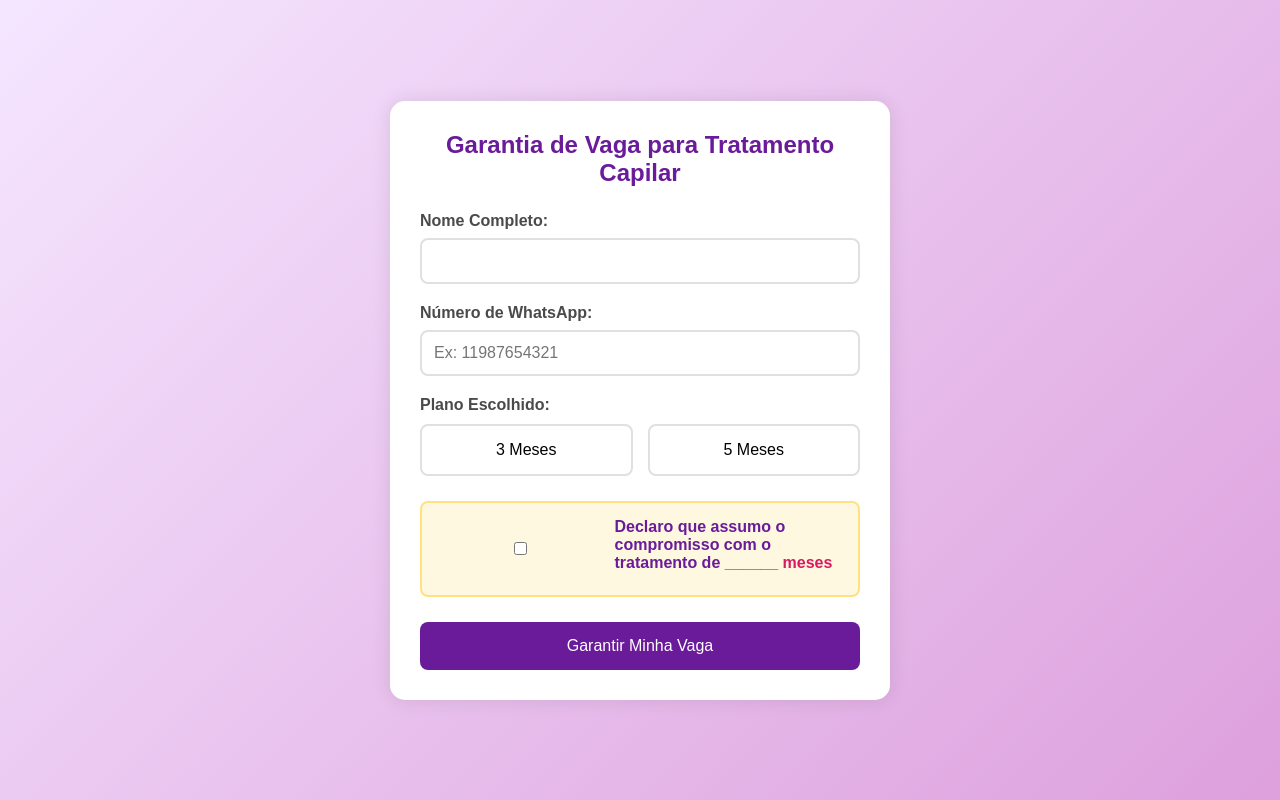
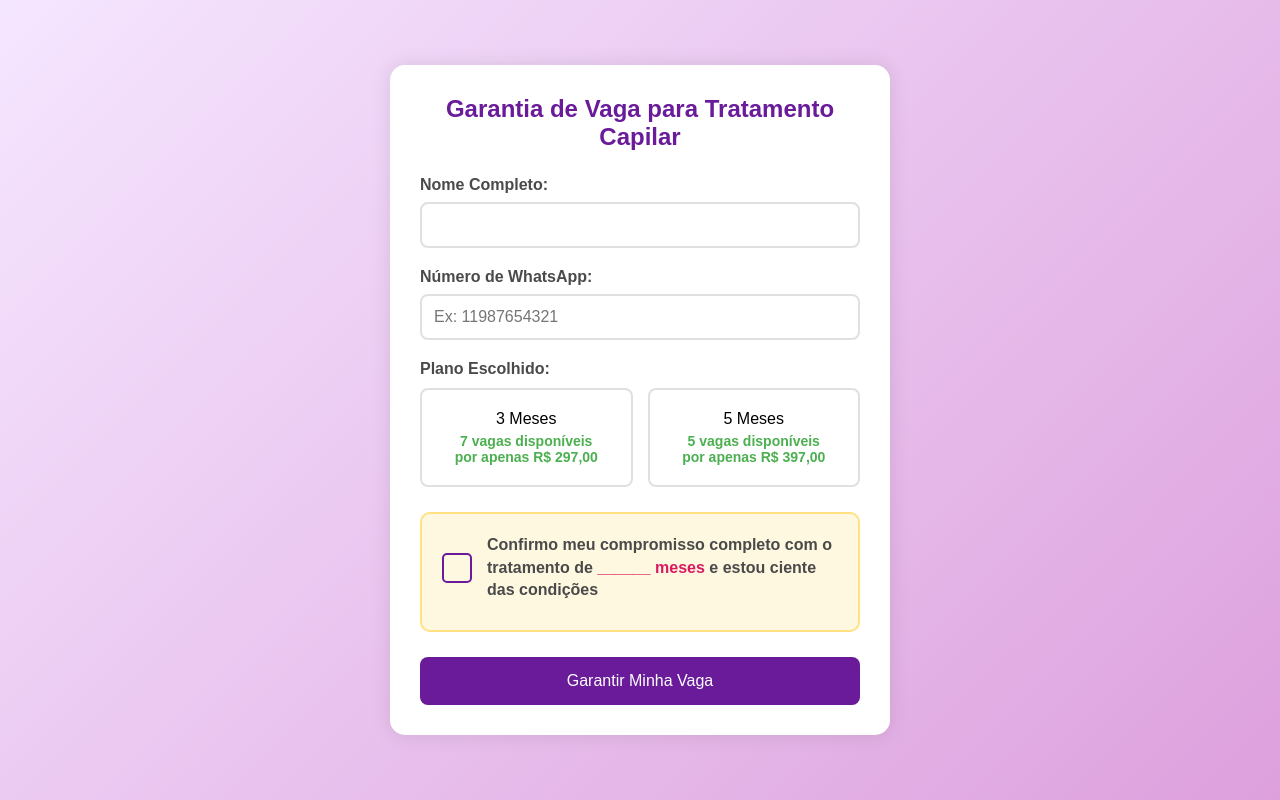
Before and after one commit to evoluaconstantemente/garantirvaga, a plain HTML site: page index.html in a window 1280 px wide. Drawn offline with Linux system fonts and the light colour scheme.

Commit message:
Update index.html

```diff
--- a/index.html
+++ b/index.html
@@ -65,7 +65,7 @@
         .plano-option {
             flex: 1;
             text-align: center;
-            padding: 15px;
+            padding: 20px 15px;
             border: 2px solid #e0e0e0;
             border-radius: 8px;
             cursor: pointer;
@@ -81,24 +81,72 @@
             background: #f8f1ff;
         }
 
+        .plano-details {
+            font-size: 14px;
+            margin-top: 5px;
+            color: #4CAF50;
+            font-weight: bold;
+        }
+
         .checkbox-group {
             background: #fff8e1;
-            padding: 15px;
-            border-radius: 8px;
+            padding: 20px;
+            border-radius: 10px;
             border: 2px solid #ffe082;
             margin: 25px 0;
         }
 
-        #compromisso-texto {
-            color: #6a1b9a;
-            font-weight: bold;
+        .custom-checkbox {
+            display: flex;
+            align-items: center;
+            gap: 15px;
+            cursor: pointer;
+        }
+
+        #compromisso {
+            display: none;
+        }
+
+        .checkmark {
+            width: 30px;
+            height: 30px;
+            border: 2px solid #6a1b9a;
+            border-radius: 5px;
+            display: flex;
+            align-items: center;
+            justify-content: center;
+            flex-shrink: 0;
+            transition: all 0.3s;
+        }
+
+        #compromisso:checked + .checkmark {
+            background: #6a1b9a;
+            border-color: #6a1b9a;
+        }
+
+        #compromisso:checked + .checkmark::after {
+            content: "✓";
+            color: white;
+            font-size: 20px;
+        }
+
+        .checkbox-text {
+            font-size: 16px;
+            line-height: 1.4;
         }
 
         .required-alert {
             color: #d32f2f;
             font-size: 14px;
-            margin-top: 5px;
+            margin-top: 10px;
             display: none;
+            align-items: center;
+            gap: 8px;
+        }
+
+        .alert-icon {
+            width: 20px;
+            height: 20px;
         }
 
         button {
@@ -133,6 +181,7 @@
             justify-content: center;
             gap: 10px;
             margin-top: 20px;
+            padding: 15px;
         }
 
         .whatsapp-button:hover {
@@ -158,22 +207,35 @@
             <div class="form-group">
                 <label>Plano Escolhido:</label>
                 <div class="plano-options">
-                    <div class="plano-option" onclick="selectPlano(3)">3 Meses</div>
-                    <div class="plano-option" onclick="selectPlano(5)">5 Meses</div>
+                    <div class="plano-option" onclick="selectPlano(3)">
+                        <div>3 Meses</div>
+                        <div class="plano-details">7 vagas disponíveis<br>por apenas R$ 297,00</div>
+                    </div>
+                    <div class="plano-option" onclick="selectPlano(5)">
+                        <div>5 Meses</div>
+                        <div class="plano-details">5 vagas disponíveis<br>por apenas R$ 397,00</div>
+                    </div>
                 </div>
                 <input type="hidden" id="plano" required>
             </div>
 
             <div class="checkbox-group">
-                <div style="display: flex; gap: 10px; align-items: center;">
+                <label class="custom-checkbox" for="compromisso">
                     <input type="checkbox" id="compromisso" required>
-                    <label for="compromisso">
-                        <span id="compromisso-texto">Declaro que assumo o compromisso com o tratamento de
-                        <span id="plano-selecionado-texto" style="color: #d81b60;">______ meses</span></span>
-                    </label>
-                </div>
+                    <span class="checkmark"></span>
+                    <span class="checkbox-text">
+                        Confirmo meu compromisso completo com o tratamento de
+                        <span id="plano-selecionado-texto" style="color: #d81b60; font-weight: bold;">
+                            ______ meses
+                        </span>
+                        e estou ciente das condições
+                    </span>
+                </label>
                 <div class="required-alert" id="alerta-compromisso">
-                    Por favor, marque esta opção para garantir sua vaga!
+                    <svg class="alert-icon" fill="currentColor" viewBox="0 0 24 24">
+                        <path d="M12 2C6.48 2 2 6.48 2 12s4.48 10 10 10 10-4.48 10-10S17.52 2 12 2zm1 15h-2v-2h2v2zm0-4h-2V7h2v6z"/>
+                    </svg>
+                    Por favor, marque esta opção para confirmar sua vaga!
                 </div>
             </div>
 
@@ -206,8 +268,8 @@
             const compromisso = document.getElementById('compromisso');
 
             if(!compromisso.checked) {
-                document.getElementById('alerta-compromisso').style.display = 'block';
-                compromisso.parentElement.parentElement.style.borderColor = '#d32f2f';
+                document.getElementById('alerta-compromisso').style.display = 'flex';
+                document.querySelector('.checkbox-group').style.borderColor = '#d32f2f';
                 return;
             }
 
@@ -221,7 +283,7 @@
         document.getElementById('compromisso').addEventListener('change', function() {
             if(this.checked) {
                 document.getElementById('alerta-compromisso').style.display = 'none';
-                this.parentElement.parentElement.style.borderColor = '#ffe082';
+                document.querySelector('.checkbox-group').style.borderColor = '#ffe082';
             }
         });
 
```
